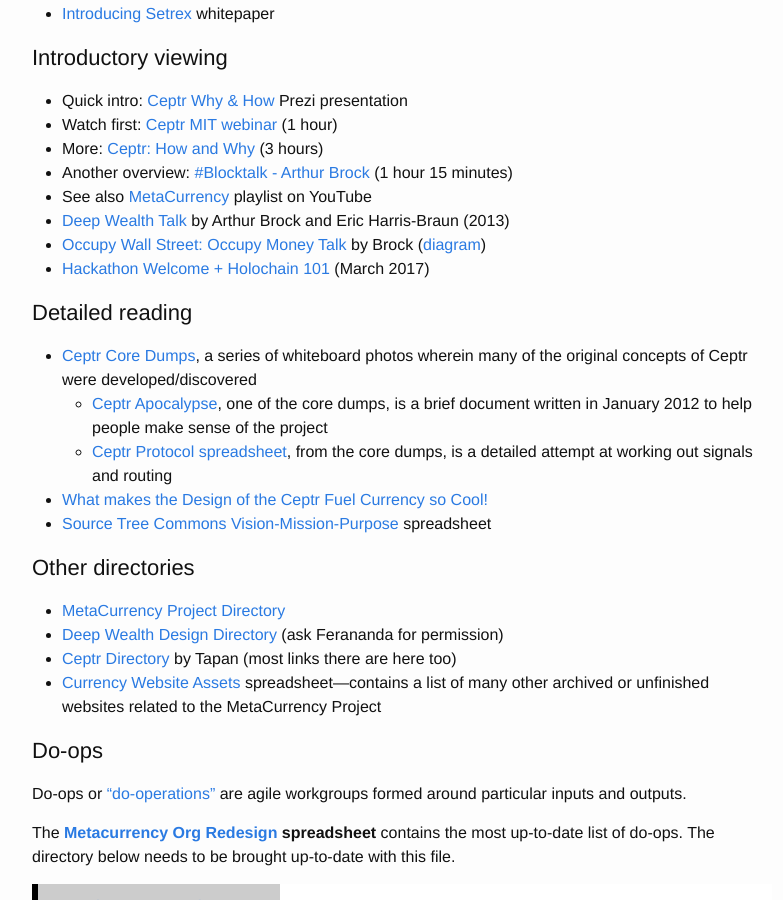
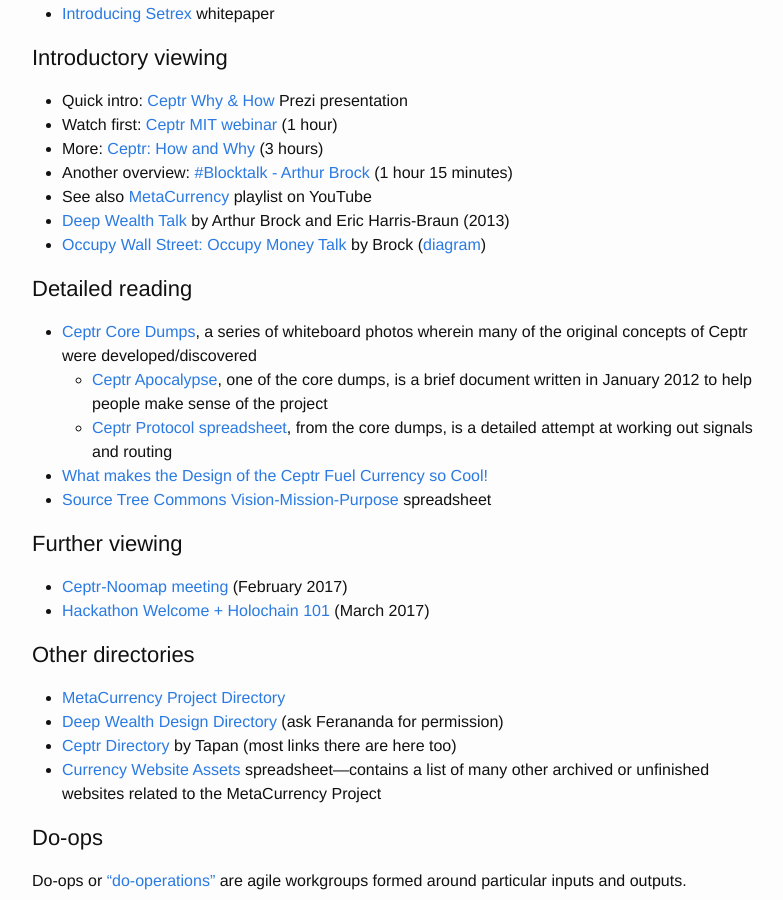
Before and after one commit to coalition-of-invisible-colleges/cic.github.io, a Jekyll site: the page built from _colleges/Ceptr.md, in a window 1280 px wide and 900 px high, scrolled down 543 px. Shown: the whole window, without its empty margins (238-1021 px from the left). Built offline with Jekyll 4.4.1, drawn with Linux system fonts in a browser that asks for light colours.

Commit message:
Added link to Ceptr-Noomap meeting video

```diff
--- a/_colleges/Ceptr.md
+++ b/_colleges/Ceptr.md
@@ -37,6 +36,10 @@ Brock ([diagram](http://metacurrency.org/portfolio-item/living-systems-model-of-
     * [Ceptr Protocol spreadsheet](https://docs.google.com/spreadsheet/ccc?key=0AhkYjq_pxsGadFRrOGRLOHJ1XzBTZkRDUUJCYndFYnc#gid=0), from the core dumps, is a detailed attempt at working out signals and routing
 * [What makes the Design of the Ceptr Fuel Currency so Cool!](https://docs.google.com/document/d/1zchqaIR1QPOFUVBXd4ryamwyrNVRE0VztC62pOho6Rw/edit?usp=sharing)
 * [Source Tree Commons Vision-Mission-Purpose](https://docs.google.com/spreadsheets/d/1tXzW1AudRPByzkRTIjBkSyVvSiyqKa-_OvB8n0ZaAIM/edit?usp=sharing) spreadsheet
+
+### Further viewing
+* [Ceptr-Noomap meeting](https://vimeo.com/204427475) (February 2017)
+* [Hackathon Welcome + Holochain 101](https://www.youtube.com/watch?v=-RyFJWK4mhI&feature=youtu.be) (March 2017)
 
 ### Other directories
 * [MetaCurrency Project Directory](https://www.diigo.com/outliner/akj0wb/MC-website?key=o5scr4dt8q)
```
Also changed, not shown: other parts of _colleges/Ceptr.md (+0 -1 lines).
